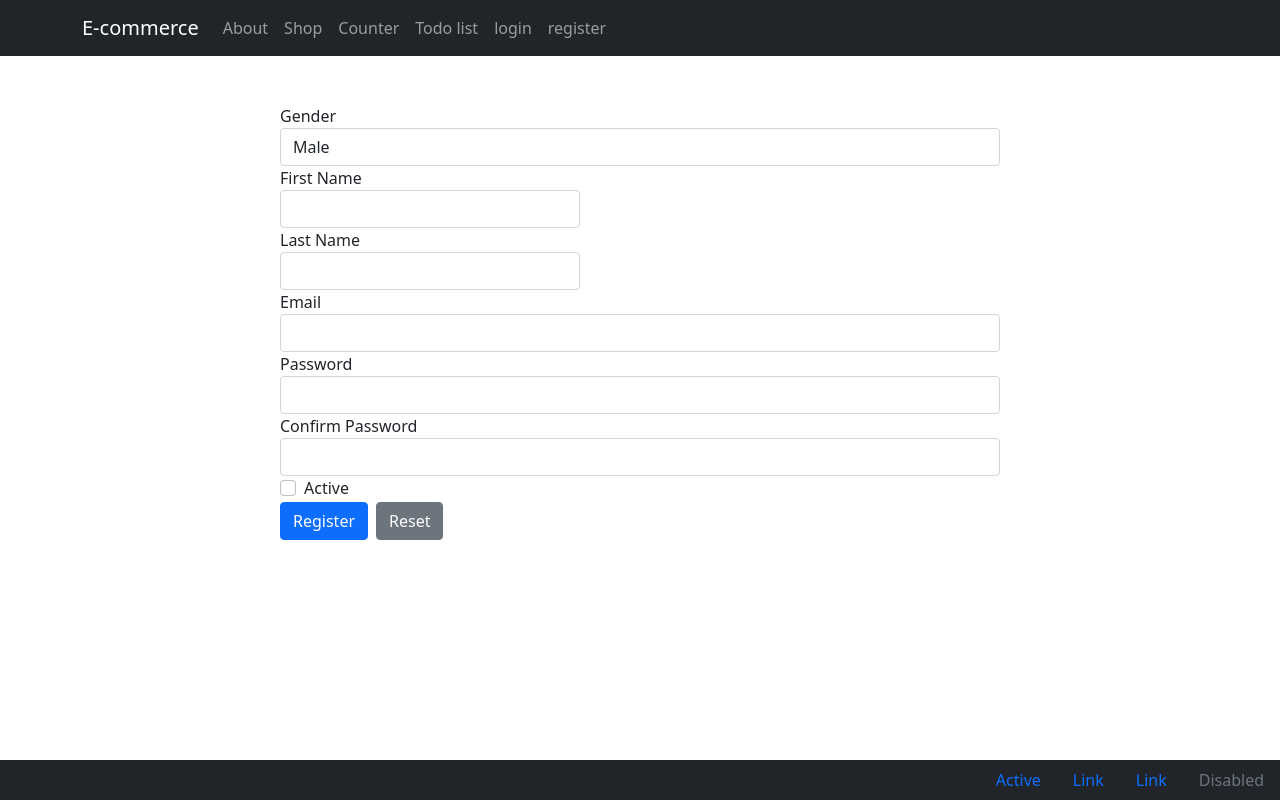
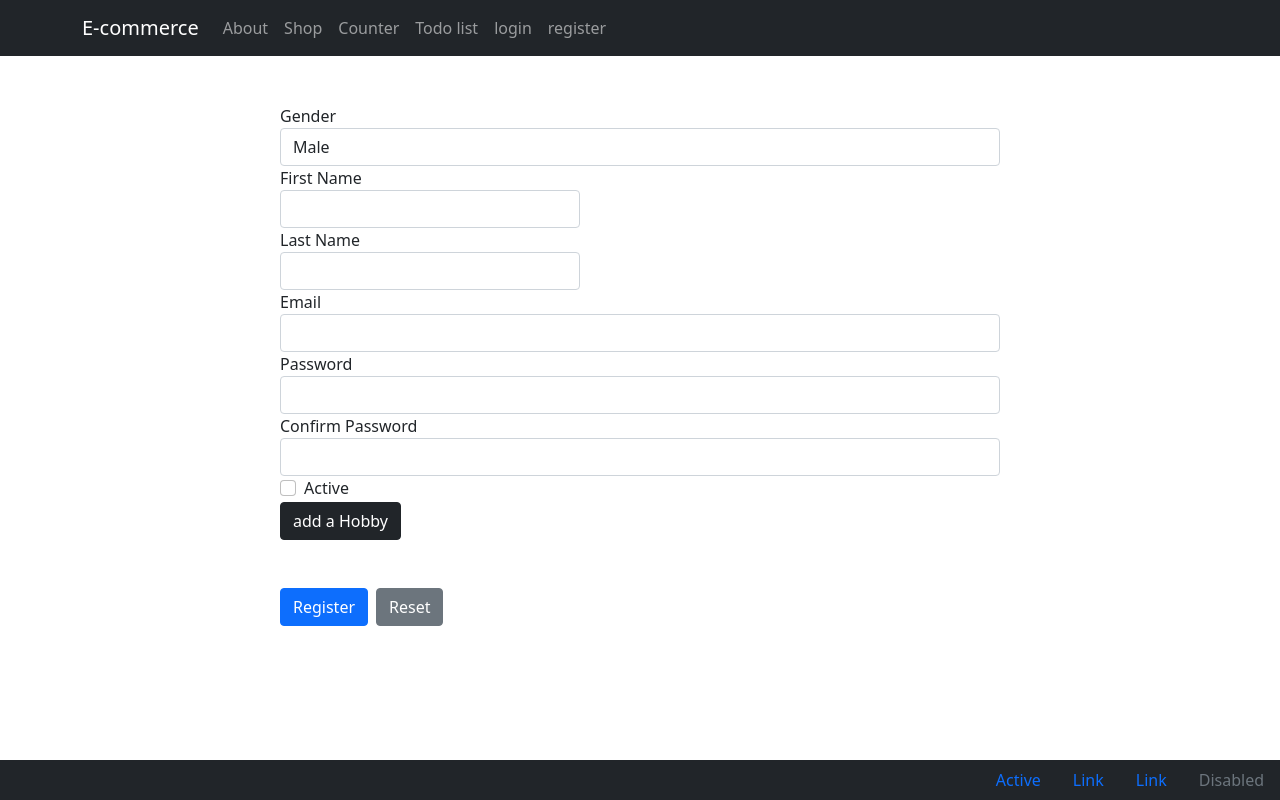
Before and after one commit to Ma9da/portfolio, a React (Create React App) app: page /registration in a window 1280 px wide. Built offline with nearby package versions, Linux system fonts and the light colour scheme.

Commit message:
multiple forms added

```diff
--- a/src/components/loginForm/LoginForm.jsx
+++ b/src/components/loginForm/LoginForm.jsx
@@ -1,17 +1,27 @@
+import React from "react";
+import { useFormik } from "formik";
 import * as yup from "yup";
-import { useFormik } from "formik";
+
+
 const LoginForm = () => {
+    const initialValues = {
+        email: "",
+        password: "",
+        rememberMe: false,
+    };
+    const onSubmit = (values) => console.log(JSON.stringify(values, null, 4));
+    const validationSchema = yup.object({
+        email: yup
+            .string()
+            .email("Please enter a valid email address")
+            .required("Email field is required"),
+        password: yup.string().required("Password field is required"),
+    });
+
     const formik = useFormik({
-        initialValues: {
-            email: "",
-            password: "",
-            rememberMe: false,
-        },
-        onSubmit: (values) => console.log(JSON.stringify(values, null, 4)),
-        validationSchema: yup.object({
-            email: yup.string().email().required(),
-            password: yup.string().required(),
-        }),
+        initialValues,
+        onSubmit,
+        validationSchema,
     });
     return (
         <form onSubmit={formik.handleSubmit}>
@@ -23,9 +33,7 @@ const LoginForm = () => {
                     type="email"
                     id="email"
                     name="email"
-                    value={formik.values.email}
-                    onChange={formik.handleChange}
-                    onBlur={formik.handleBlur}
+                    {...formik.getFieldProps("email")}
                 />
                 {formik.touched.email && formik.errors.email && (
                     <div className="text-danger">{formik.errors.email}</div>
@@ -38,9 +46,7 @@ const LoginForm = () => {
                     type="password"
                     id="password"
                     name="password"
-                    value={formik.values.password}
-                    onChange={formik.handleChange}
-                    onBlur={formik.handleBlur}
+                    {...formik.getFieldProps("password")}
                 />
                 {formik.touched.password && formik.errors.password && (
                     <div className="text-danger">{formik.errors.password}</div>
@@ -53,19 +59,14 @@ const LoginForm = () => {
                     type="checkbox"
                     name="rememberMe"
                     id="rememberMe"
-                    onChange={formik.handleChange}
-                    onBlur={formik.handleBlur}
                     defaultChecked={formik.values.rememberMe}
+                    {...formik.getFieldProps("rememberMe")}
                 />
+
                 <button style={{ display: "block" }}>submit</button>
-                {console.log(formik.values, formik.errors)}
             </div>
-            {/* <pre>{JSON.stringify(formik, null, 4)}</pre> */}
+            <pre>{JSON.stringify(formik, null, 4)}</pre>
         </form>
     );
 };
-
-
-
-
-export default LoginForm
+export default LoginForm;
--- a/src/components/registration/FormikErrorMessage.jsx
+++ /dev/null
@@ -1,4 +0,0 @@
-const FormikErrorMessage=()=>{
-    return
-}
-export default FormikErrorMessage
--- a/src/components/registration/RegistrationForm.jsx
+++ b/src/components/registration/RegistrationForm.jsx
@@ -1,4 +1,4 @@
-import { ErrorMessage, Field, Formik } from "formik"
+import { ErrorMessage, Field, FieldArray, Formik } from "formik"
 import { Form } from "react-bootstrap"
 import * as Yup from "yup";
 
@@ -16,7 +16,7 @@ const RegistrationForm = () => {
                             password: '',
                             confirmPassword: '',
                             active: false,
-                            hoppies:['']
+                            hoppies: ['']
                         }}
                         validationSchema={Yup.object().shape({
                             gender: Yup.string()
@@ -38,10 +38,10 @@ const RegistrationForm = () => {
                                 .oneOf([true], 'active is required')
                         })}
                         onSubmit={fields => {
-                            alert('SUCCESS!! :-)\n\n' + JSON.stringify(fields, null, 4))
+                            JSON.stringify(fields, null, 4)
                         }}
                     >
-                        {({ errors, status, touched }) => (
+                        {({ errors, status, touched, values }) => (
                             <Form>
                                 <div className="form-row">
                                     <div className="form-group col">
@@ -85,10 +85,54 @@ const RegistrationForm = () => {
                                     <label htmlFor="active" className="form-check-label">Active</label>
                                     <ErrorMessage name="active" component="div" className="invalid-feedback" />
                                 </div>
+                                {/* 88888888888888888888888888888888888888888888888888 */}
+                                <FieldArray
+                                    className="py-1"
+                                    name="hobbies"
+                                    render={(arrayHelpers) => {
+                                        const hobbies = values.hobbies;
+                                        return (
+                                            <div>
+                                                {hobbies && hobbies.length > 0
+                                                    ? hobbies.map((hobby, index) => (
+                                                        <div key={index}>
+                                                            <Field
+                                                                placeholder="Hobby"
+                                                                name={`hobbies.${index}`}
+                                                            />
+                                                            <ErrorMessage name={`hobbies.${index}`} />
+                                                            <br />
+                                                            <button
+                                                                className="btn btn-danger my-1"
+                                                                type="button"
+                                                                onClick={() => arrayHelpers.remove(index)} // remove a friend from the list
+                                                            >
+                                                                delete
+                                                            </button>
+                                                            <br />
+                                                            <br />
+                                                        </div>
+                                                    ))
+                                                    : null}
+                                                <button
+                                                className="btn btn-dark"
+                                                    type="button"
+                                                    onClick={() => arrayHelpers.push("")} // insert an empty string at a position
+                                                >
+                                                    add a Hobby
+                                                </button>
+                                                <br />
+                                                <br />
+                                                <br />
+                                            </div>
+                                        );
+                                    }}
+                                />
                                 <div className="form-group">
                                     <button type="submit" className="btn btn-primary me-2">Register</button>
                                     <button type="reset" className="btn btn-secondary">Reset</button>
                                 </div>
+
                             </Form>
                         )}
                     </Formik>
--- a/src/components/shop/Shop.jsx
+++ b/src/components/shop/Shop.jsx
@@ -1,6 +1,7 @@
 import { useEffect, useState } from "react"
 import { Badge, Card } from "react-bootstrap"
 import { Link } from "react-router-dom"
+import './shop.css'
 
 const Shop = () => {
     const [products, setProducts] = useState([])
@@ -21,11 +22,11 @@ const Shop = () => {
                     {products.map(product => {
                         return (
                             <div className="col-3" key={product.id}>
-                                <Card>
-                                    <Card.Img variant="top" className="w-50 m-auto"  src={product.image} />
+                                <Card className="shop-card my-2">
+                                    <Card.Img variant="top" className="w-50 m-auto" src={product.image} />
                                     <Card.Body>
                                         <Card.Title>{product.title}</Card.Title>
-                                        <Card.Text>
+                                        <Card.Text className="text-truncate">
                                             {product.description}
                                         </Card.Text>
                                     </Card.Body>
--- /dev/null
+++ b/src/components/shop/shop.css
@@ -0,0 +1,3 @@
+.shop-card{
+    height: 400px !important;
+}
--- /dev/null
+++ b/src/shared/FormikErrorMessage.jsx
@@ -0,0 +1,5 @@
+import { ErrorMessage } from "formik"
+const FormikErrorMessage = () => {
+    return
+}
+export default FormikErrorMessage
```
Also changed, not shown: src/components/about/About.jsx (+2 -1 lines), src/shared/FormikComponentsShared.jsx (renamed from src/components/registration/FormikComponentsShared.jsx), src/shared/FormikField.jsx (renamed from src/components/registration/FormikField.jsx), 1 other file (tests, documents, lock files or other folders).
